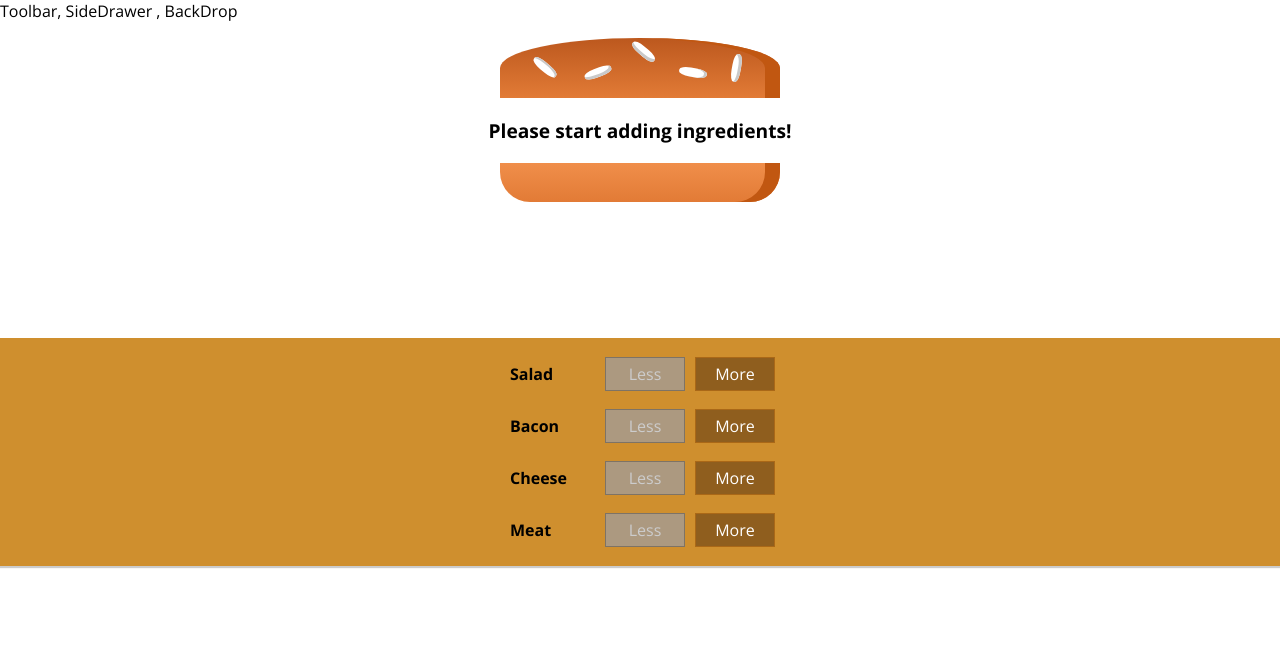
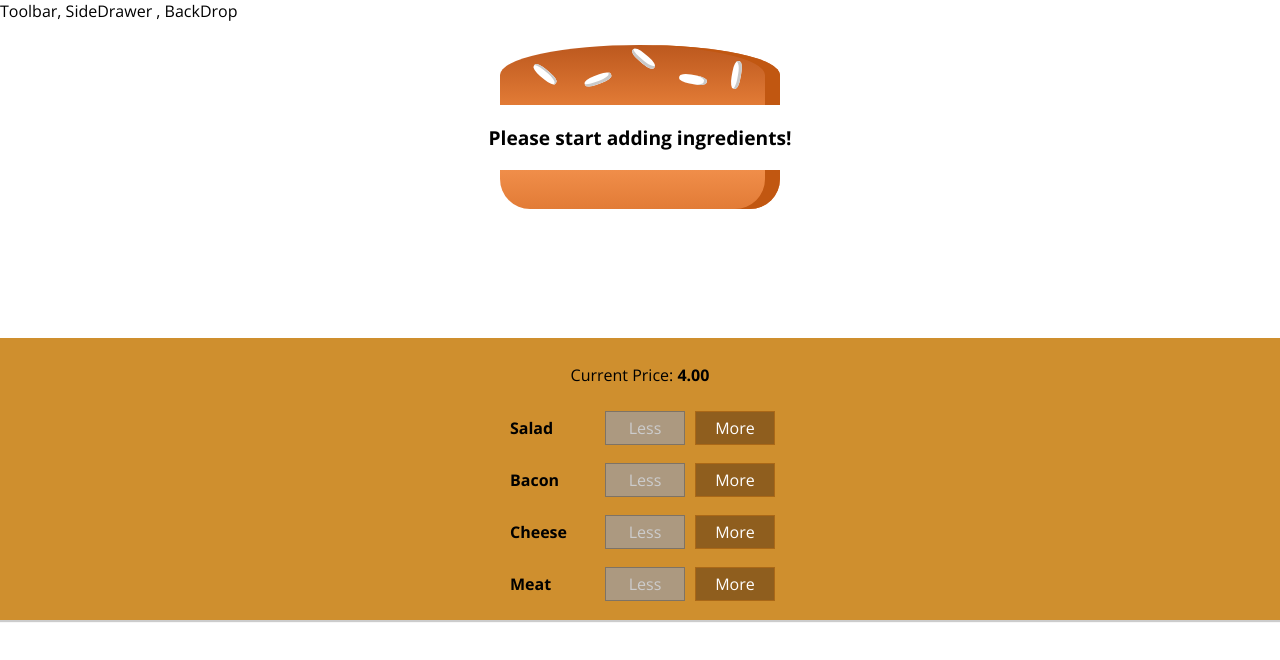
Before and after one commit to EvyatarHaim1/MyBurger, a React app: page / in a window 1280 px wide. Shown: the top 660 px of the page. Built offline with nearby package versions, Linux system fonts and the light colour scheme.

Commit message:
Displaying and updating the burger price

```diff
--- a/src/Components/Burger/BuildControls/BuildControls.js
+++ b/src/Components/Burger/BuildControls/BuildControls.js
@@ -11,6 +11,7 @@
 
 const buildControls = (props) => (
 	<div className={classes.BuildControls}>
+        <p>Current Price: <strong>{props.currentPrice.toFixed(2)}</strong></p>
 		{controls.map((ctrl) => (
             <BuildControl key={ctrl.label}
                           label={ctrl.label}
--- a/src/Components/Burger/Burger.css
+++ b/src/Components/Burger/Burger.css
@@ -2,7 +2,7 @@
     width: 100%;
     margin: auto;
     height: 250px;
-    /* overflow: scroll; */
+    overflow: scroll;
     text-align: center;
     font-weight: bold;
     font-size: 1.2rem;
--- a/src/Containers/BurgerBuilder/BurgerBuilder.js
+++ b/src/Containers/BurgerBuilder/BurgerBuilder.js
@@ -71,7 +71,8 @@
                 <Burger ingredients={this.state.ingredients} />
                 <BuildControls ingredientAdded= {this.addIngredientHandler}
                                ingredientRemoved = {this.removeIngredientHandler}
-                               disabled= {disabledInfo}/>
+                               disabled= {disabledInfo}
+                               currentPrice={this.state.totalPrice}/>
             </Aux>
         )
     }
```
